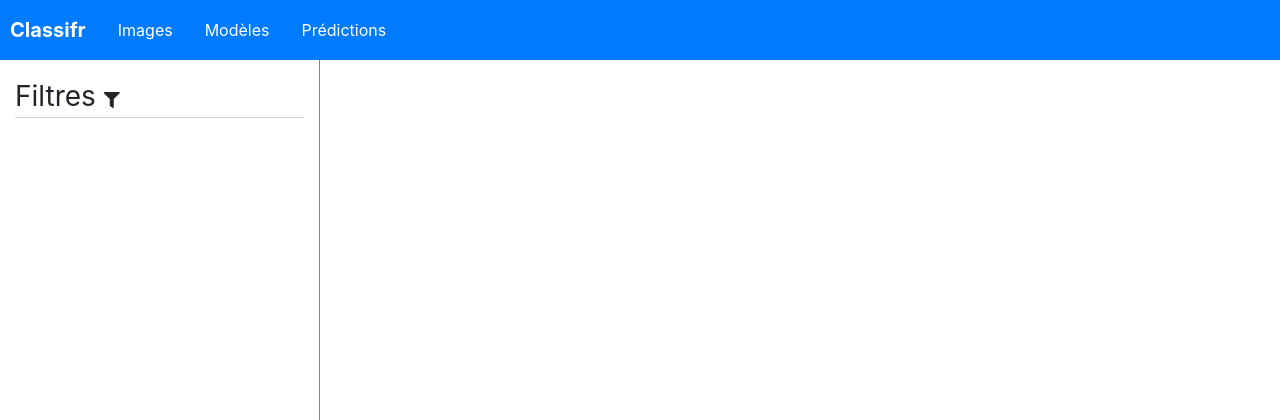
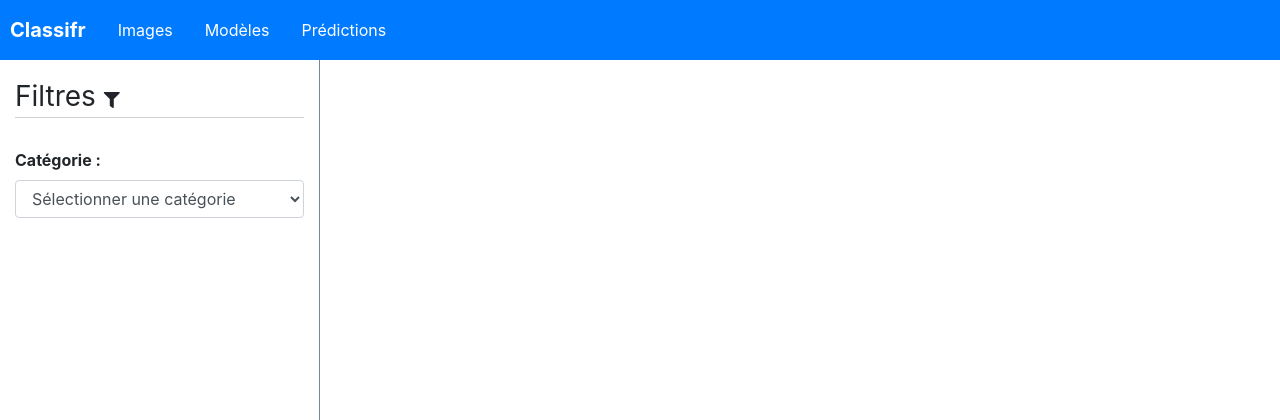
Before and after one commit to MaillotCedric/classifr, a Django app: page /images/ in a window 1280 px wide. Shown: the top 420 px of the page. Run offline with Django 4.2, Linux system fonts and the light colour scheme; data that the repository does not hold is empty.

Commit message:
UI / UX - page images     - affichage des images     - mise en place du filtrage par catégorie

```diff
--- a/app/static/scripts/images.js
+++ b/app/static/scripts/images.js
@@ -1,10 +1,41 @@
-$.ajax({
-    type: "GET",
-    url: "../api/image",
-    success: (data) => {
-        afficher(data);
-    },
-    error: () => {
-        afficher("error");
-    }
+function creer_select_categorie(data) {
+    let categories = data.results;
+    let select_categorie = document.getElementById("select-categorie");
+
+    select_categorie.innerHTML = `
+        <option value="" selected>Sélectionner une catégorie</option>
+    `;
+
+    categories.forEach(categorie => {
+        select_categorie.innerHTML += `
+            <option value="`+ categorie.id +`">`+ categorie.nom +`</option>
+        `;
+    });
+};
+
+function afficher_images(data) {
+    let images = data.results;
+    let images_container = document.getElementById("images-container");
+
+    images_container.innerHTML = "";
+    images.forEach(image => {
+        images_container.innerHTML += `
+            <div class="img-thumbnail">
+                <img src="`+ image.chemin +`" alt="`+ image.nom +`"/>
+            </div>
+        `;
+    });
+};
+
+ajax_call("GET", "../api/categorie", donnees={}, success_callback=creer_select_categorie);
+
+ajax_call("GET", "../api/image", donnees={}, success_callback=afficher_images);
+
+$(document).on("change", "#select-categorie", function(event){
+    event.preventDefault();
+
+    id_categorie = event.target.value;
+    ajax_url = id_categorie !== "" ? "../api/image/?categorie_id="+id_categorie : "../api/image";
+
+    ajax_call("GET", ajax_url, donnees={}, success_callback=afficher_images, error_callback=afficher_error);
 });
--- a/app/static/styles/base.css
+++ b/app/static/styles/base.css
@@ -20,6 +20,7 @@
 
 #titre-filtres {
     font-size: 28px;
+    margin-bottom: 30px;
 }
 
 #titre-filtres-container {
@@ -30,6 +31,10 @@
     font-size: 16px;
 }
 
+.label-filtre {
+    font-weight: bold;
+}
+
 #app-contenu-container {
     /* background-color: lightgreen; */
     overflow: scroll;
--- /dev/null
+++ b/app/static/styles/images.css
@@ -0,0 +1,18 @@
+#images-container {
+    display: flex;
+    flex-wrap: wrap;
+}
+
+#images-container > .img-thumbnail {
+    display: flex;
+    height: 200px;
+    margin-bottom: 15px;
+    margin-right: 15px;
+    width: 200px;
+}
+
+#images-container > .img-thumbnail > img {
+    display: block;
+    margin: auto;
+    width: 100%;
+}
--- a/app/templates/images.html
+++ b/app/templates/images.html
@@ -2,10 +2,19 @@
 
 {% load static %}
 
+{% block style %}
+    <link rel="stylesheet" href="{% static 'styles/images.css' %}">
+{% endblock %}
+
 {% block filtres %}
+    <div class="form-group">
+        <label class="label-filtre" for="select-categorie">Catégorie :</label>
+        <select id="select-categorie" class="form-control"></select>
+    </div>
 {% endblock %}
 
 {% block contenu %}
+    <div id="images-container"></div>
 {% endblock %}
 
 {% block scripts %}
--- a/project/urls.py
+++ b/project/urls.py
@@ -15,10 +15,13 @@ Including another URLconf
 """
 from django.contrib import admin
 from django.urls import path, include
+from django.conf.urls.static import static
 
 from rest_framework import routers
 
 from app.views import ImageAPIViewSet, PredictionAPIViewSet, ResultatAPIViewSet, ModeleAPIViewSet, DetailsModeleAPIViewSet, CategorieAPIViewSet
+
+from project import settings
 
 router = routers.SimpleRouter()
 
@@ -33,4 +36,4 @@ urlpatterns = [
     path('admin/', admin.site.urls),
     path("api/", include(router.urls)),
     path("", include("app.urls"))
-]
+] + static("data/images", document_root= settings.DATA_IMAGES_ROOT)
```
